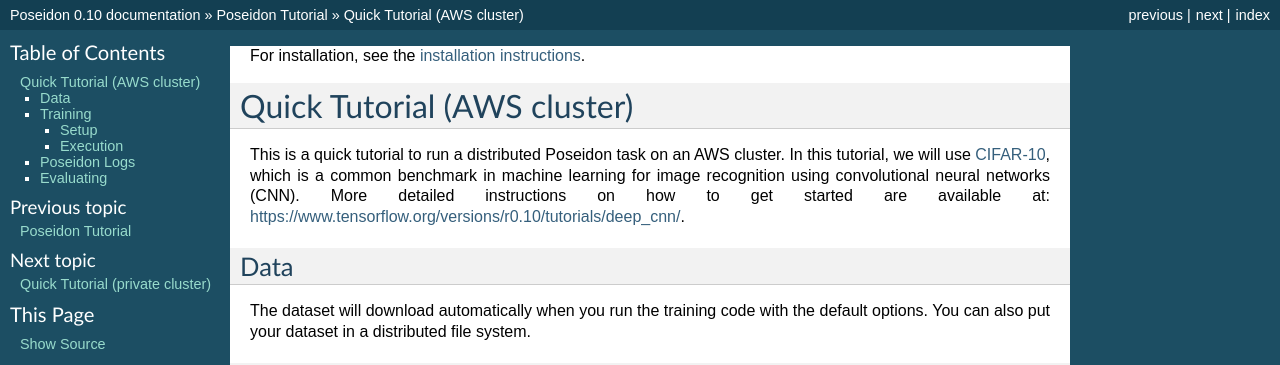
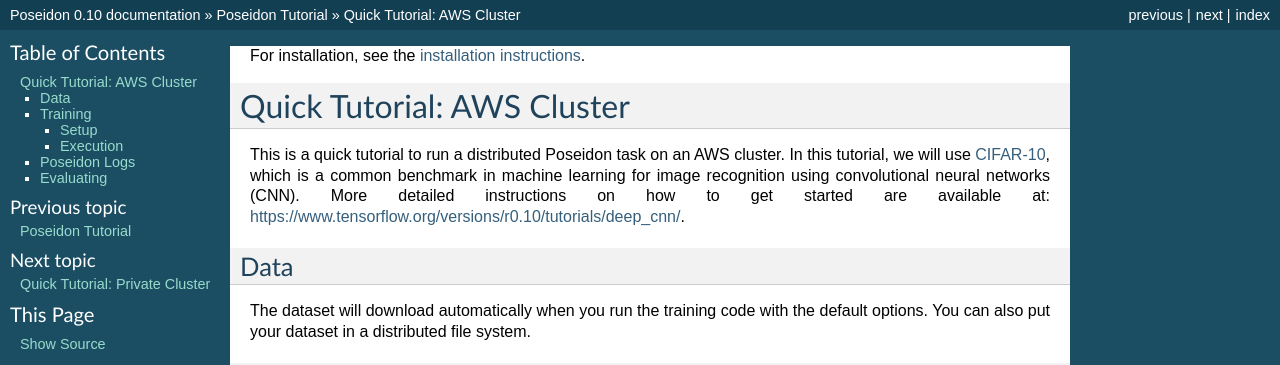
Before and after one commit to petuum-inc/poseidon-release, a Sphinx documentation site: the page built from docs/source/tutorial-aws.rst, in a window 1280 px wide and 900 px high. Shown: the top 365 px of the window. Built offline with Sphinx 7.4.7, drawn with Linux system fonts in a browser that asks for light colours; some of the changed text lies outside the part shown.

```diff
--- a/docs/source/tutorial-aws.rst
+++ b/docs/source/tutorial-aws.rst
@@ -1,7 +1,7 @@
 For installation, see the `installation instructions <../install/#installation-options>`_.
 
-Quick Tutorial (AWS cluster)
-================================
+Quick Tutorial: AWS Cluster
+===========================
 
 This is a quick tutorial to run a distributed Poseidon task on an AWS cluster. In this tutorial, we will use `CIFAR-10 <http://www.cs.toronto.edu/~kriz/cifar.html>`_, which is a common benchmark in machine learning for image recognition using convolutional neural networks (CNN). More detailed instructions on how to get started are available at: https://www.tensorflow.org/versions/r0.10/tutorials/deep_cnn/.
 
--- a/docs/source/tutorial-private.rst
+++ b/docs/source/tutorial-private.rst
@@ -1,7 +1,7 @@
 For installation, see the `installation instructions <../install/#installation-options>`_.
 
-Quick Tutorial (private cluster)
-================================
+Quick Tutorial: Private Cluster
+===============================
 
 This is a quick tutorial to run a distributed Poseidon task on a private cluster. In this tutorial, we will use `CIFAR-10 <http://www.cs.toronto.edu/~kriz/cifar.html>`_, which is a common benchmark in machine learning for image recognition using convolutional neural networks (CNN). More detailed instructions on how to get started are available at: https://www.tensorflow.org/versions/r0.10/tutorials/deep_cnn/.
 
```
